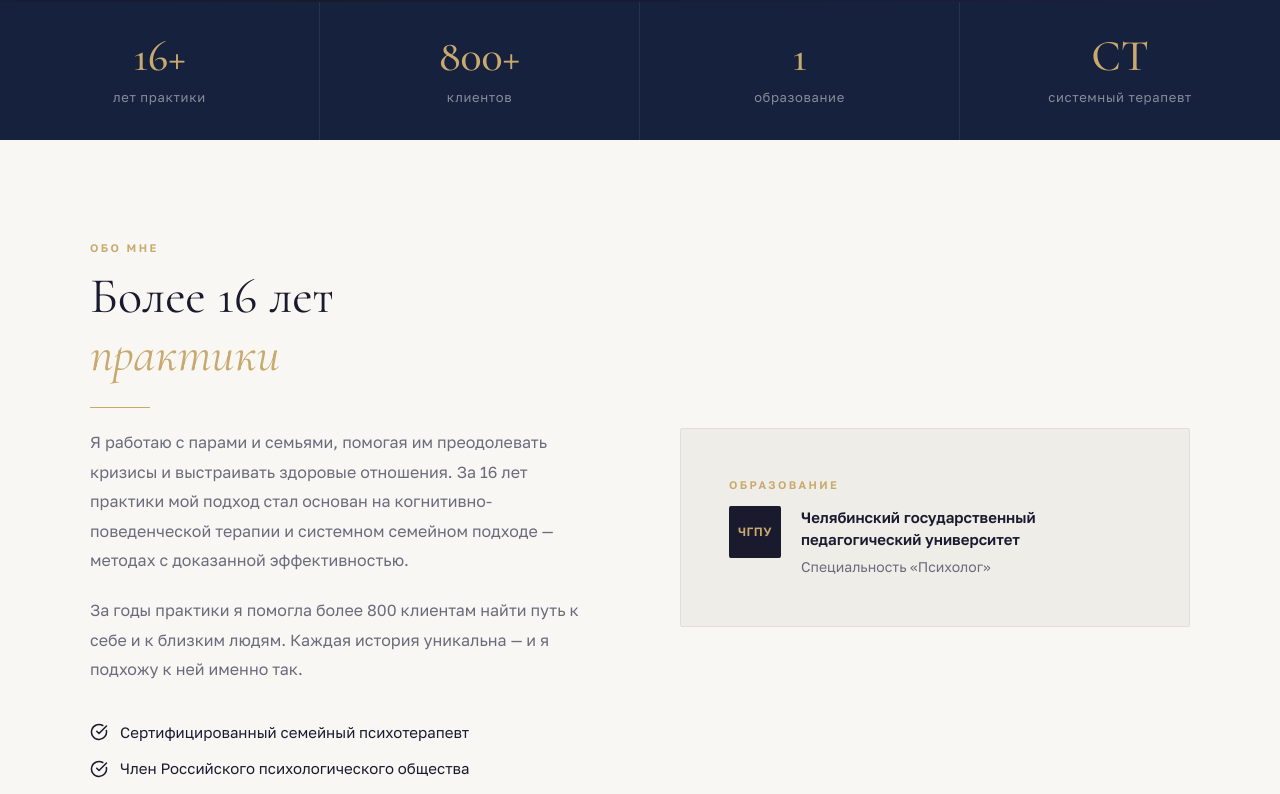
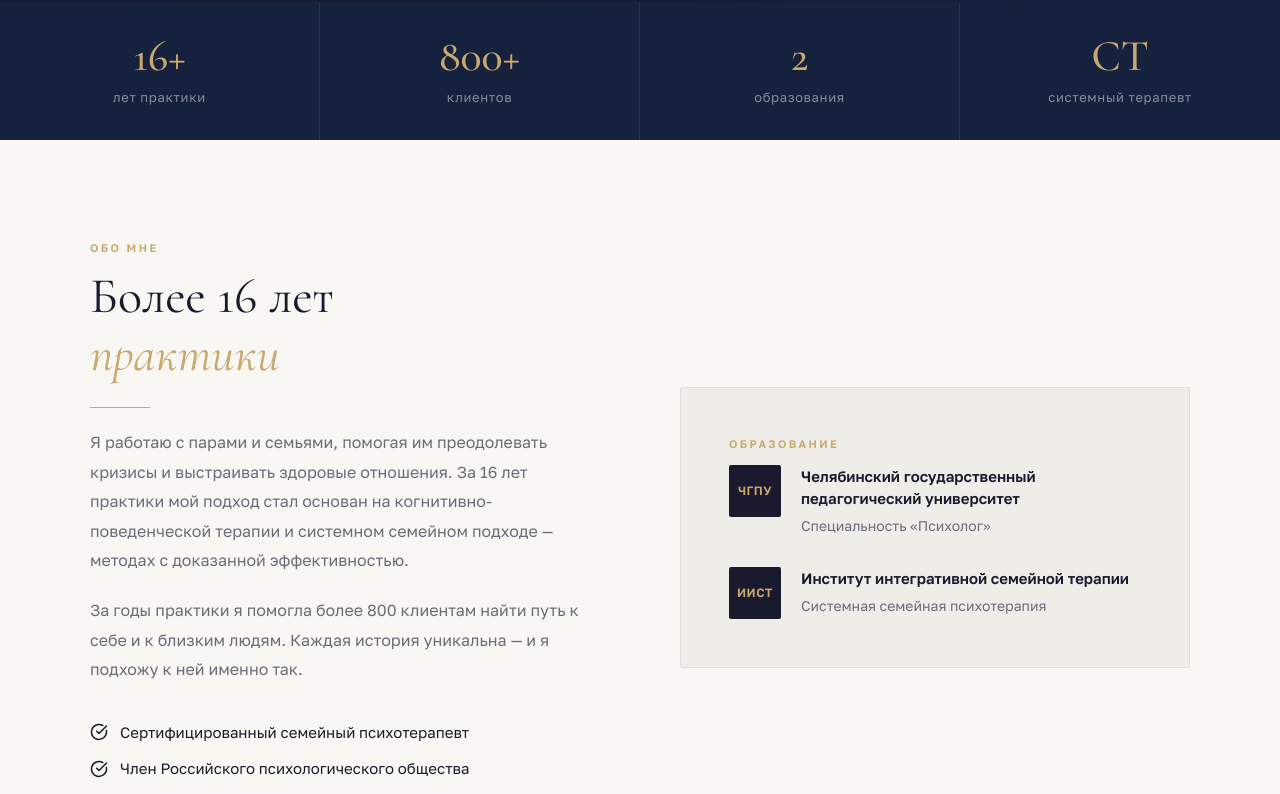
Before and after one commit to pr-poehali-dev/family-psychologist-website, a React (Vite) app: page / in a window 1280 px wide. Shown: the part 794-1588 px from the top of the page. Built offline with nearby package versions, Linux system fonts and the light colour scheme.

Commit message:
Добавлен ИИСТ в образование

```diff
--- a/src/pages/Index.tsx
+++ b/src/pages/Index.tsx
@@ -46,7 +46,7 @@ const services = [
 const credentials = [
   { value: "16+", label: "лет практики" },
   { value: "800+", label: "клиентов" },
-  { value: "1", label: "образование" },
+  { value: "2", label: "образования" },
   { value: "СТ", label: "системный терапевт" },
 ];
 
@@ -421,6 +421,11 @@ export default function Index() {
                   title: "Челябинский государственный педагогический университет",
                   desc: "Специальность «Психолог»",
                 },
+                {
+                  year: "ИИСТ",
+                  title: "Институт интегративной семейной терапии",
+                  desc: "Системная семейная психотерапия",
+                },
               ].map((edu, i) => (
                 <div key={i} style={{ display: "flex", gap: 20 }}>
                   <div
```
